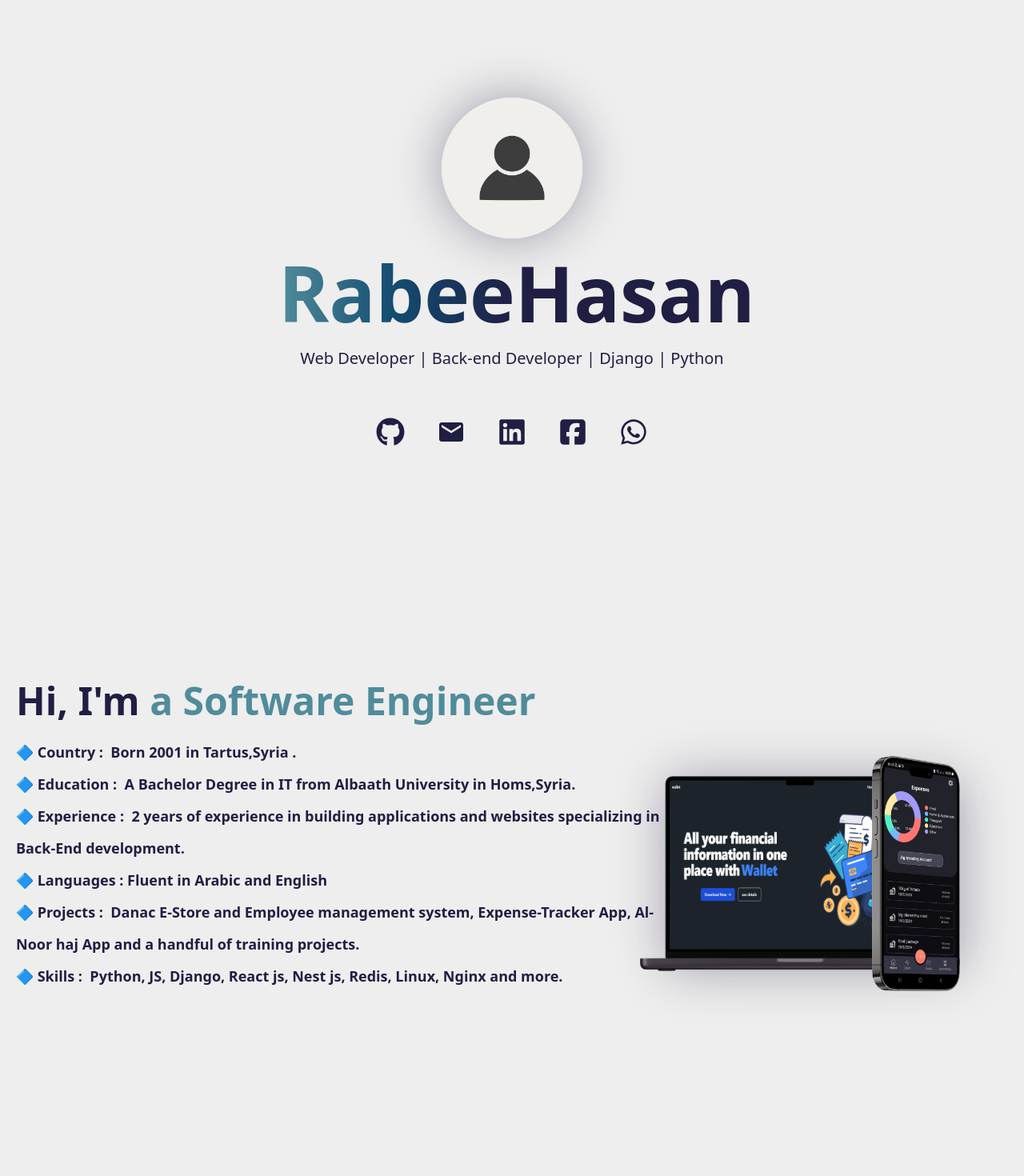
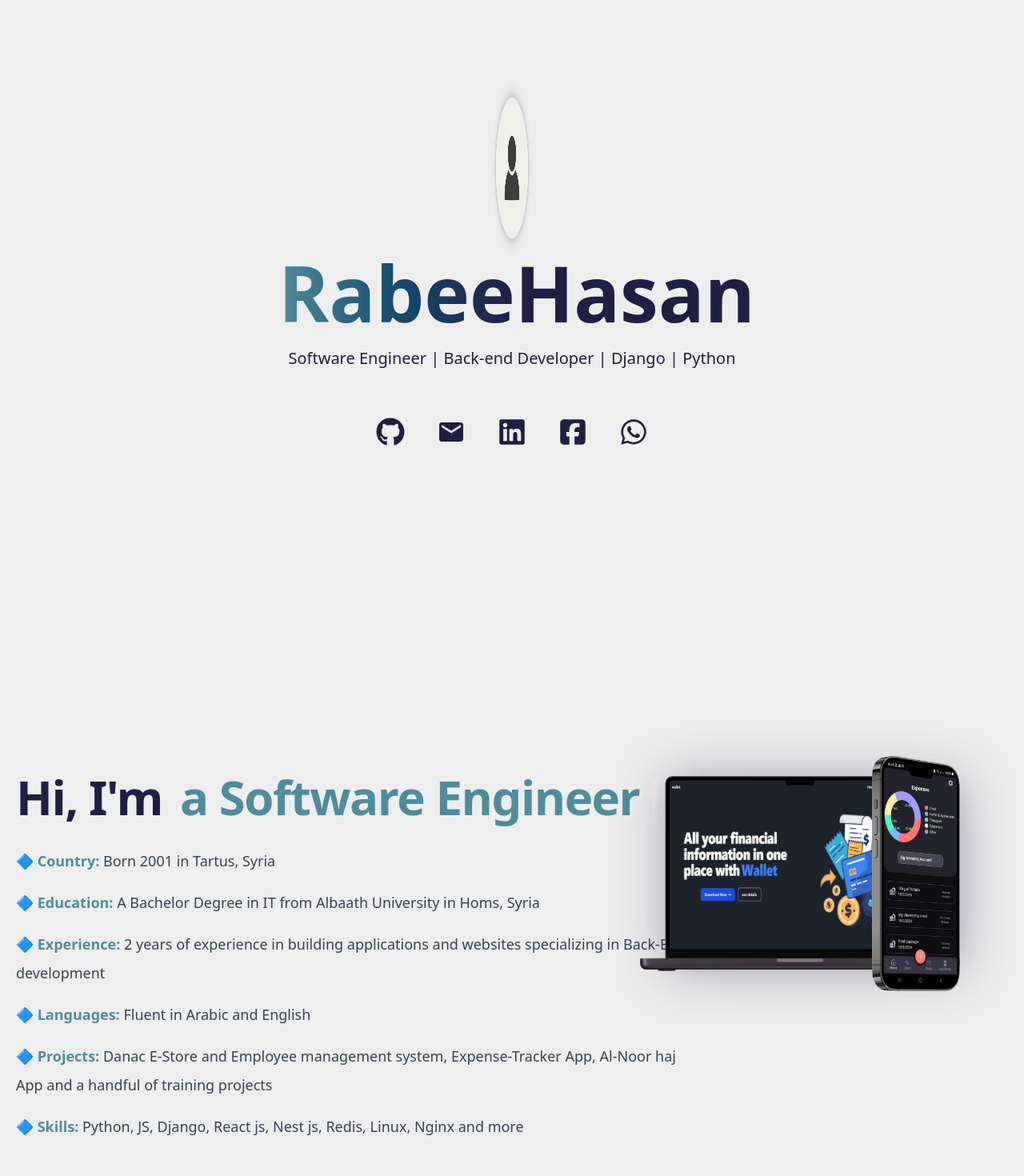
Before and after one commit to rabee361/Portfolio, a React (Vite) app: page / in a window 1280 px wide. Shown: the part 60-1530 px from the top of the page at 80% size. Built offline with nearby package versions, Linux system fonts and the light colour scheme.

Commit message:
modifications on the avatar and about me page

```diff
--- a/src/components/home/About.tsx
+++ b/src/components/home/About.tsx
@@ -85,38 +85,54 @@ function About() {
   return (
     <div  ref={ref} id="about" className='flex flex-col w-full h-screen'>
       <div className="flex lg:flex-row flex-col items-center justify-center w-full h-screen">
-        <div className="lg:w-4/6 w-screen h-1/2 lg:h-screen lg:gap-5 flex flex-col ml-5 lg:pt-28 pt-5 justify-centertext-3xl leading-none dark:text-white text-[#201E43] md:text-2xl lg:text-3xl">
+        <div className="lg:w-4/6 w-screen h-1/2 lg:h-screen lg:gap-5 flex flex-col ml-5 lg:pt-28 pt-5 justify-center text-3xl leading-none dark:text-white text-[#201E43] md:text-2xl lg:text-3xl">
             <span className="leading-10 flex flex-col items-center">
-              <h2 className="w-full text-center lg:text-left self-start lg:text-5xl text-2xl mb-5 font-bold">
+              <h2 className="w-full text-center lg:text-left self-start lg:text-6xl text-3xl mb-8 font-bold tracking-tight">
                 Hi, I'm
-                <span className=" dark:text-blue-400 text-[#508C9B]">
+                <span className="dark:text-blue-400 text-[#508C9B] ml-2">
                   {text}
                 </span>
                 <Cursor cursorColor="white" />
               </h2>
 
-              <motion.span variants={pageVariants} initial="initial" animate={mainControls} id="text" className="hidden lg:flex lg:flex-col lg:w-full self-start text-lg text-center lg:text-left leading-10 font-semibold whitespace-pre-wrap lg:text-wrap">
-                <p>
-                  <span className="font-bold">{circle} Country : </span> Born 2001 in Tartus,Syria .
+              <motion.span
+                variants={pageVariants}
+                initial="initial"
+                animate={mainControls}
+                className="hidden lg:flex lg:flex-col lg:w-full self-start text-lg text-center lg:text-left leading-loose font-medium space-y-4"
+              >
+                <p className="hover:translate-x-2 transition-transform duration-300 ease-in-out">
+                  <span className="font-bold text-[#508C9B] dark:text-blue-400">{circle} Country: </span>
+                  <span className="text-gray-700 dark:text-gray-300">Born 2001 in Tartus, Syria</span>
                 </p>
-                <p>
-                  <span className="font-bold">{circle} Education : </span> A Bachelor Degree in IT from Albaath University in Homs,Syria.
+                <p className="hover:translate-x-2 transition-transform duration-300 ease-in-out">
+                  <span className="font-bold text-[#508C9B] dark:text-blue-400">{circle} Education: </span>
+                  <span className="text-gray-700 dark:text-gray-300">A Bachelor Degree in IT from Albaath University in Homs, Syria</span>
                 </p>
-                <p>
-                  <span className="font-bold">{circle} Experience : </span> 2 years of experience in building applications and websites specializing in Back-End development.
+                <p className="hover:translate-x-2 transition-transform duration-300 ease-in-out">
+                  <span className="font-bold text-[#508C9B] dark:text-blue-400">{circle} Experience: </span>
+                  <span className="text-gray-700 dark:text-gray-300">2 years of experience in building applications and websites specializing in Back-End development</span>
                 </p>
-                <p>
-                  <span className="font-bold">{circle} Languages : </span>Fluent in Arabic and English
+                <p className="hover:translate-x-2 transition-transform duration-300 ease-in-out">
+                  <span className="font-bold text-[#508C9B] dark:text-blue-400">{circle} Languages: </span>
+                  <span className="text-gray-700 dark:text-gray-300">Fluent in Arabic and English</span>
                 </p>
-                <p className="lg:text-wrap">
-                  <span className="font-bold">{circle} Projects : </span> Danac E-Store and Employee management system, Expense-Tracker App, Al-Noor haj App and a handful of training projects.
+                <p className="hover:translate-x-2 transition-transform duration-300 ease-in-out lg:text-wrap">
+                  <span className="font-bold text-[#508C9B] dark:text-blue-400">{circle} Projects: </span>
+                  <span className="text-gray-700 dark:text-gray-300">Danac E-Store and Employee management system, Expense-Tracker App, Al-Noor haj App and a handful of training projects</span>
                 </p>
-                <p>
-                  <span className="font-bold">{circle} Skills : </span> Python, JS, Django, React js, Nest js, Redis, Linux, Nginx and more.
+                <p className="hover:translate-x-2 transition-transform duration-300 ease-in-out">
+                  <span className="font-bold text-[#508C9B] dark:text-blue-400">{circle} Skills: </span>
+                  <span className="text-gray-700 dark:text-gray-300">Python, JS, Django, React js, Nest js, Redis, Linux, Nginx and more</span>
                 </p>
+              </motion.span>
 
-              </motion.span>
-              <motion.span variants={pageVariants} initial="initial" animate={mainControls} id="text" className="flex flex-col lg:hidden px-5 lg:self-start text-sm text-center lg:text-left leading-5 lg:text-nowrap">
+              <motion.span
+                variants={pageVariants}
+                initial="initial"
+                animate={mainControls}
+                className="flex flex-col lg:hidden px-6 py-4 lg:self-start text-base text-center lg:text-left leading-relaxed bg-gray-50 dark:bg-gray-800/50 rounded-xl shadow-sm"
+              >
                 I'm a Software Developer specializing in building Back-End applications with frameworks like Django/Nest JS/FAST Api and others, with experience in Basic Front-End frameworks like React JS and Tailwind CSS
               </motion.span>
             </span>
--- a/src/components/home/Hero.tsx
+++ b/src/components/home/Hero.tsx
@@ -36,22 +36,62 @@ function Hero() {
         },
     };
 
+    const avatarVariants = {
+        initial: {
+            rotateY: 0,
+        },
+        animate: {
+            rotateY: 360,
+            transition: {
+                duration: 1.5,
+                ease: "easeInOut",
+                repeat: Infinity,
+                repeatDelay: 3.5, // 3.5s delay + 1.5s duration = 5s total cycle
+            },
+        },
+    };
+
   return (
-    <div id='contact' className='w-full h-screen flex flex-col gap-1 sm:gap-5  items-center justify-center dark:text-white text-black '>
-      <motion.div variants={pageVariants2} initial="initial" animate="in"  className='avatar rounded-full'>
-        <div className=' w-20 sm:w-44 rounded-full shadow-blue-shadow dark:shadow-dark-blue-shadow '>
+    <div id='contact' className='w-full h-screen flex flex-col gap-1 sm:gap-5 items-center justify-center dark:text-white text-black transition-colors duration-500 ease-in-out'>
+      <motion.div
+        variants={avatarVariants}
+        initial="initial"
+        animate="animate"
+        className='avatar rounded-full perspective-1000'
+      >
+        <div className='w-20 sm:w-44 rounded-full animate-neon-pulse transition-all duration-500 ease-in-out'>
           <img src={img} alt="hero image" />
         </div>
       </motion.div>
-      <motion.p variants={pageVariants} initial="initial" animate="in" className='flex items-center text-[#201E43] dark:text-white justify-center text-3xl sm:text-8xl text-nowrap font-bold'><span className='bg-gradient-to-r from-[#508C9B] via-[#134B70] to-[#201E43] dark:from-blue-400 dark:via-blue-500 dark:to-blue-600 text-transparent bg-clip-text ml-1 sm:ml-3'>Rabee</span>Hasan</motion.p>
-      <motion.span variants={pageVariants2} initial="initial" animate="in" className='text-sm sm:text-xl dar:text-white text-[#201E43] dark:text-white text-center'>Web Developer | Back-end Developer | Django | Python </motion.span>
-      <motion.div variants={pageVariants} initial="initial" animate="in"  className='pt-10'>
-          <ul className='flex gap-5 sm:gap-10 dark:text-white text-[#201E43]'>
+      <motion.p
+        variants={pageVariants}
+        initial="initial"
+        animate="in"
+        className='flex items-center text-[#201E43] dark:text-white justify-center text-3xl sm:text-8xl text-nowrap font-bold transition-colors duration-500 ease-in-out'
+      >
+        <span className='bg-gradient-to-r from-[#508C9B] via-[#134B70] to-[#201E43] dark:from-blue-400 dark:via-blue-500 dark:to-blue-600 text-transparent bg-clip-text ml-1 sm:ml-3 transition-all duration-500 ease-in-out'>Rabee</span>
+        Hasan
+      </motion.p>
+      <motion.span
+        variants={pageVariants2}
+        initial="initial"
+        animate="in"
+        className='text-sm sm:text-xl text-[#201E43] dark:text-white text-center transition-colors duration-500 ease-in-out'
+      >
+        Software Engineer | Back-end Developer | Django | Python
+      </motion.span>
+      <motion.div
+        variants={pageVariants}
+        initial="initial"
+        animate="in"
+        className='pt-10'
+      >
+          <ul className='flex gap-5 sm:gap-10 dark:text-white text-[#201E43] transition-colors duration-500 ease-in-out'>
               <li><a href="https://github.com/rabee361"><FaGithub className='size-5 sm:size-9'/></a></li>
               <li><a href="rha60540@gmail.com"><MdEmail className='size-5 sm:size-9'/></a></li>
-              <li><a href="http://linkedin.com/in/rabee-hasan-145487269"><FaLinkedin className='size-5 sm:size-9 '/></a></li>
-              <li><a href=""><FaSquareFacebook className='size-5 sm:size-9 '/></a></li>
-              <li><a href=""><FaWhatsapp className='size-5 sm:size-9 '/></a></li>
+              <li><a href="http://linkedin.com/in/rabee-hasan-145487269"><FaLinkedin className='size-5 sm:size-9'/></a></li>
+              <li><a href=""><FaSquareFacebook className='size-5 sm:size-9'/></a></li>
+              <li><a href=""><FaWhatsapp className='size-5 sm:size-9'/></a></li>
           </ul>
       </motion.div>
     </div>
--- a/src/components/home/HomePage.tsx
+++ b/src/components/home/HomePage.tsx
@@ -1,4 +1,4 @@
-import RecentProjects from './RecentProjects'
+// import RecentProjects from './RecentProjects'
 import About from './About'
 import Hero from './Hero'
 import Navbar from './Navbar'
@@ -6,11 +6,10 @@ import Services from './Services'
 
 function HomePage() {
   return (
-    <div className=' dark:bg-gray-900 bg-[#EEEEEE]'>
+    <div className=' dark:bg-gray-900 bg-[#EEEEEE] ease-in-out duration-500'>
         <Navbar/>
         <Hero/>
         <About/>
-        <RecentProjects/>
         <Services/>
     </div>
   )
--- a/tailwind.config.js
+++ b/tailwind.config.js
@@ -7,12 +7,23 @@ export default {
   ],
   theme: {
     extend: {
-
       boxShadow: {
         'blue-shadow': '0 0 60px 0 rgb(32, 30, 67,0.4)',
         'dark-blue-shadow': '0 0 60px 0 rgba(0,118,255,0.4)',
       },
-
+      keyframes: {
+        'neon-pulse': {
+          '0%, 100%': {
+            boxShadow: '0 0 10px rgba(80,140,155,0.3), 0 0 20px rgba(19,75,112,0.2), 0 0 30px rgba(32,30,67,0.1)',
+          },
+          '50%': {
+            boxShadow: '0 0 20px rgba(80,140,155,0.4), 0 0 40px rgba(19,75,112,0.3), 0 0 60px rgba(32,30,67,0.2)',
+          }
+        }
+      },
+      animation: {
+        'neon-pulse': 'neon-pulse 2s ease-in-out infinite',
+      }
     },
   },
   plugins: [
```
